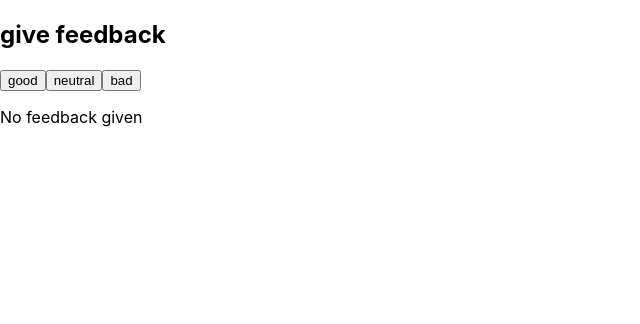
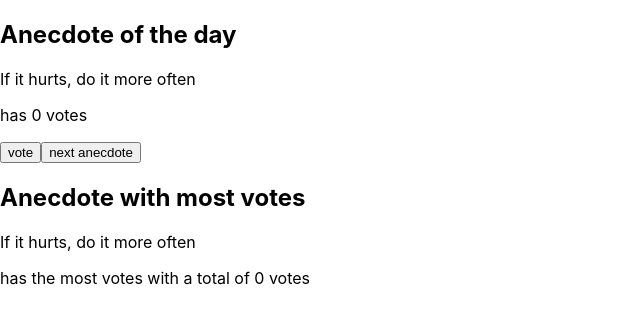
Before and after one commit to amitchell94/full-stack-open, a React (Create React App) app: page / in a window 1280 px wide. Shown: the top 324 px of the page, without its empty margins (0-640 px from the left). Built offline with nearby package versions, Linux system fonts and the light colour scheme; the HTML template or start-up script is replaced by a standard one.

Commit message:
Completed anecdotes exercise

```diff
--- a/src/App.js
+++ b/src/App.js
@@ -1,72 +1,53 @@
 import React, {useState} from 'react'
 
-const Button = ({handleClick, text}) => {
-    return (
-        <button onClick={handleClick}>
-            {text}
-        </button>
-    )
-}
+const App = () => {
+    const anecdotes = [
+        'If it hurts, do it more often',
+        'Adding manpower to a late software project makes it later!',
+        'The first 90 percent of the code accounts for the first 90 percent of the development time...The remaining 10 percent of the code accounts for the other 90 percent of the development time.',
+        'Any fool can write code that a computer can understand. Good programmers write code that humans can understand.',
+        'Premature optimization is the root of all evil.',
+        'Debugging is twice as hard as writing the code in the first place. Therefore, if you write the code as cleverly as possible, you are, by definition, not smart enough to debug it.',
+        'Programming without an extremely heavy use of console.log is same as if a doctor would refuse to use x-rays or blod tests when dianosing patients'
+    ]
 
-const StatisticLine = ({text, stat}) => {
-    return (
-            <tr>
-                <td>{text}</td>
-                <td>{stat}</td>
-            </tr>
-    )
-}
+    const [selected, setSelected] = useState(0)
+    const [scoreArray, setScoreArray] = useState(new Uint8Array(anecdotes.length))
 
-const Statistics = ({good, neutral, bad}) => {
-    const calcTotal = () => {
-        return good + neutral + bad
+    const getRandomInt = (max) => {
+        return Math.floor(Math.random() * max);
+    }
+    const voteAnecdote = (index) => {
+        const arrayCopy = [...scoreArray]
+        arrayCopy[index] += 1
+        setScoreArray(arrayCopy)
     }
 
-    const calcAverageScore = () => {
-        return (good * 1) + (neutral * 0) + (bad * -1)
+    const getHighestScoreIndex = () => {
+        let bestAnecdoteIndex = 0
+        let highestScore = 0;
+
+        for (let i = 0; i < scoreArray.length; i++) {
+            if (scoreArray[i] > highestScore) {
+                bestAnecdoteIndex = i
+                highestScore = scoreArray[i]
+            }
+        }
+        return bestAnecdoteIndex
     }
-
-    const calcPercentagePosFb = () => {
-        return (good / calcTotal()) * 100
-    }
-    if (calcTotal() > 0) {
-        return (
-
-            <div>
-                <table>
-                    <tbody>
-                    <StatisticLine text={"Good"} stat={good}/>
-                    <StatisticLine text={"Neutral"} stat={neutral}/>
-                    <StatisticLine text={"Bad"} stat={bad}/>
-                    <StatisticLine text={"All"} stat={calcTotal()}/>
-                    <StatisticLine text={"average"} stat={calcAverageScore()}/>
-                    <StatisticLine text={"positive"} stat={calcPercentagePosFb() + "%"}/>
-                    </tbody>
-                </table>
-            </div>
-        )
-    }
-    return (
-        <div>
-            <p>No feedback given</p>
-        </div>
-    )
-}
-
-const App = () => {
-    // save clicks of each button to its own state
-    const [good, setGood] = useState(0)
-    const [neutral, setNeutral] = useState(0)
-    const [bad, setBad] = useState(0)
 
     return (
         <div>
-            <h2>give feedback</h2>
-            <Button handleClick={() => setGood(good + 1)} text={"good"}/>
-            <Button handleClick={() => setNeutral(neutral + 1)} text={"neutral"}/>
-            <Button handleClick={() => setBad(bad + 1)} text={"bad"}/>
-            <Statistics good={good} neutral={neutral} bad={bad}/>
+            <h2>Anecdote of the day</h2>
+            <p>{anecdotes[selected]}</p>
+            <p>has {scoreArray[selected]} votes</p>
+            <button onClick={() => voteAnecdote(selected)} >vote</button>
+            <button onClick={() => setSelected(getRandomInt(anecdotes.length))} >next anecdote</button>
+            <h2>Anecdote with most votes</h2>
+            <p>{anecdotes[getHighestScoreIndex()]} </p>
+            <p>has the most votes with a total of {scoreArray[getHighestScoreIndex()]} votes</p>
         </div>
+
     )
 }
 
```
